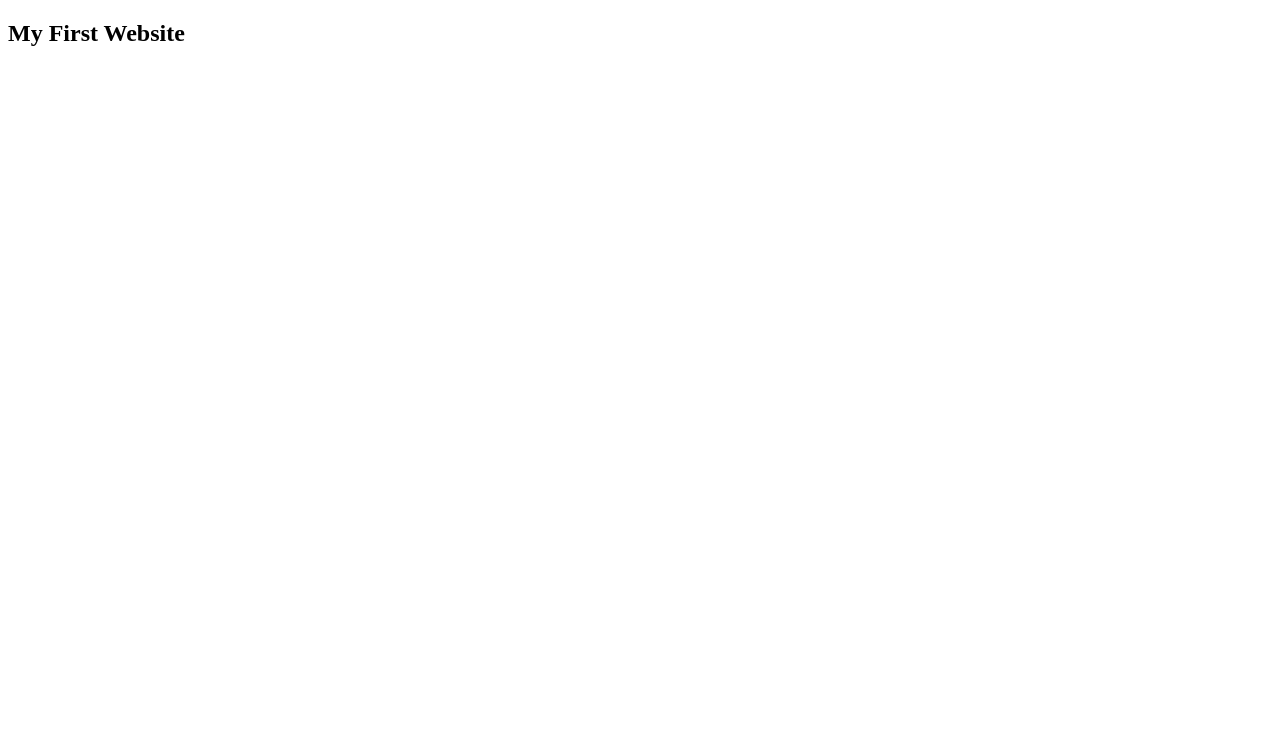
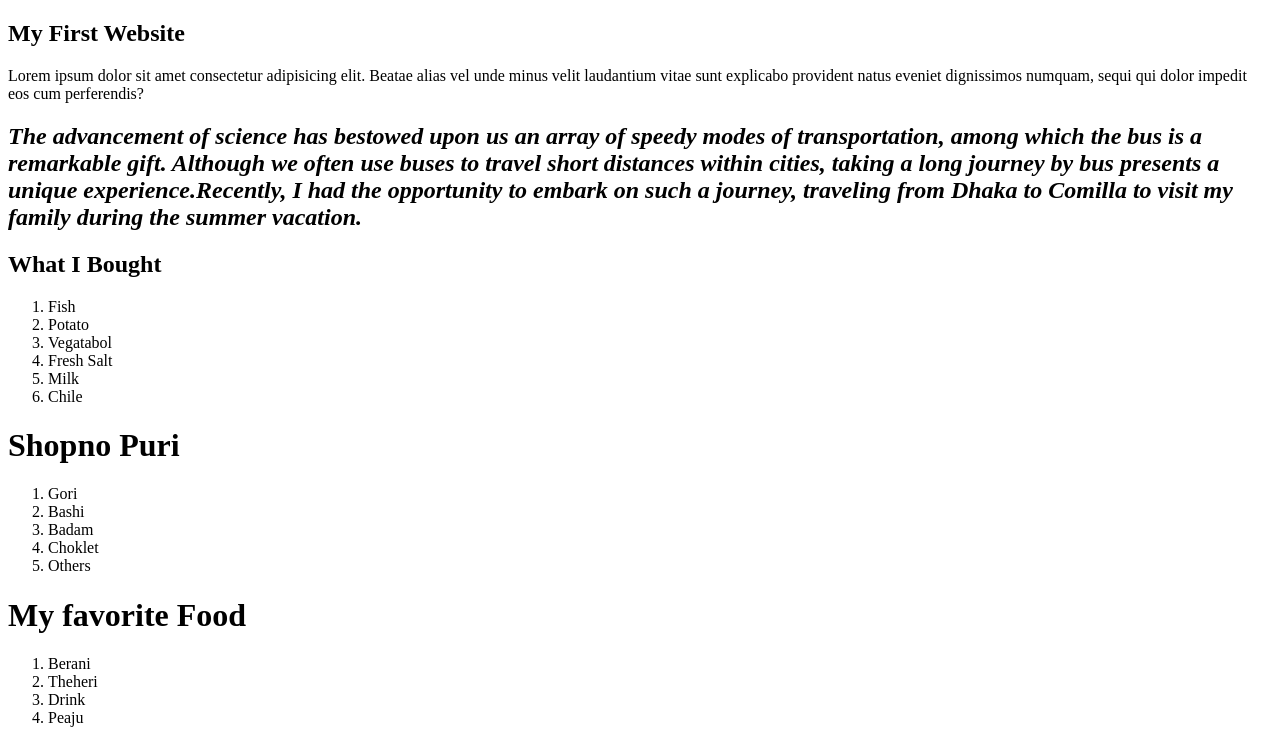
Before and after one commit to abid129456/my-first-github-website, a plain HTML site: page index.html in a window 1280 px wide. Shown: the top 740 px of the page. Drawn offline with Linux system fonts and the light colour scheme; grey boxes are pictures that could not be loaded.

Commit message:
my first website

```diff
--- a/index.html
+++ b/index.html
@@ -5,9 +5,63 @@
     <meta name="viewport" content="width=device-width, initial-scale=1.0">
     <title>My First Website</title>
 </head>
-<body>
+  <body>
     <div>
         <h2>My First Website</h2>
+        <p>Lorem ipsum dolor sit amet consectetur adipisicing elit. Beatae alias vel unde minus velit laudantium vitae sunt explicabo provident natus eveniet dignissimos numquam, sequi qui dolor impedit eos cum perferendis?</p>
     </div>
-</body>
+    <div>
+        <h2><i>The advancement of science has bestowed upon us an array of speedy modes of transportation, among which the bus is a remarkable gift. Although we often use buses to travel short distances within cities, taking a long journey by bus presents a unique experience.Recently, I had the opportunity to embark on such a journey, traveling from Dhaka to Comilla to visit my family during the summer vacation.</i></h2>
+    </div>
+    <span>
+        <bold>
+          <h2>What I Bought</h2>
+          <ol>
+              <li>Fish</li>
+              <li>Potato</li>
+              <li>Vegatabol</li>
+              <li>Fresh Salt</li>
+              <li>Milk</li>
+              <li>Chile</li>
+          </ol>
+        </bold>
+      </span>
+    <h1>Shopno Puri</h1>
+     <ol>
+        <li>Gori</li>
+        <li>Bashi</li>
+        <li>Badam</li>
+        <li>Choklet</li>
+        <li>Others</li>
+     </ol>
+     <span>
+        <h1>My favorite Food</h1>
+        <ol>
+            <li>Berani</li>
+            <li>Theheri</li>
+            <li>Drink</li>
+            <li>Peaju</li>
+        </ol>
+    </span>
+    <img src="https://norecipes.com/wp-content/uploads/2017/05/chicken-biryani-006.jpg" alt="Food Picture">
+    <br>
+    <img src="https://kitchenofdebjani.com/wp-content/uploads/2022/10/Bangladeshi-Mutton-Tehari-Recipe-Debjanir-Rannaghar.jpg" alt="">
+    <br>
+    <img src="https://potatorolls.com/wp-content/uploads/2020/06/Summer-Food-Drink-Pairing.jpg" alt="">
+    <br>
+    <h1>My favorite song</h1>
+
+    <a href="https://www.youtube.com/watch?v=roz9sXFkTuE">Youtube</a>
+    <br>
+    <a href="https://www.youtube.com/watch?v=-C7g_lSYBH0&list=RD-C7g_lSYBH0&start_radio=1">Youtube</a>
+    <br>
+    <a href="https://www.youtube.com/watch?v=oH1DxKUhDW4&list=RDoH1DxKUhDW4&start_radio=1">Youtube</a>
+    <br>
+    <h2>My favorite Katun</h2>
+
+    <a href="https://www.youtube.com/watch?v=tIsrPOBzmZc">Youtube</a>
+    <br>
+    <a href="https://www.youtube.com/watch?v=IgciZZGKElM">Youtube</a>
+
+  </body>
 </html>
```
